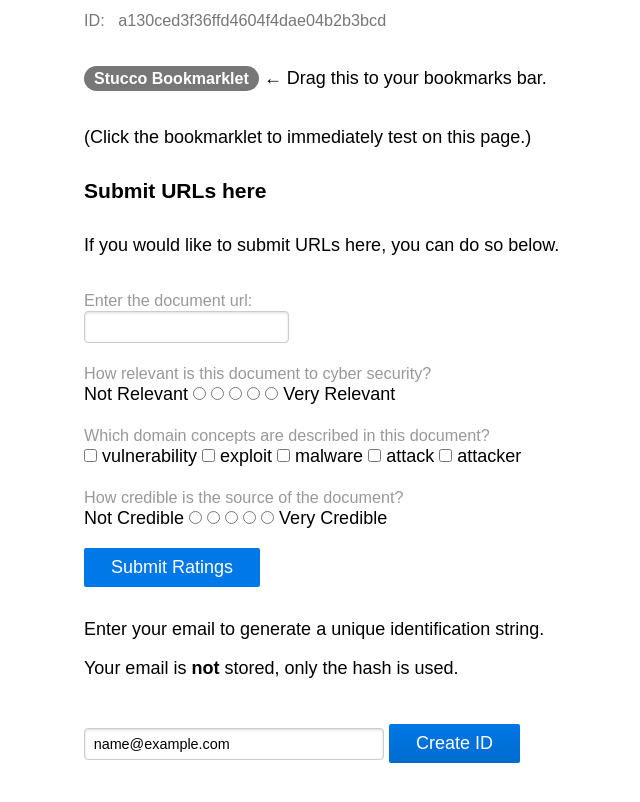
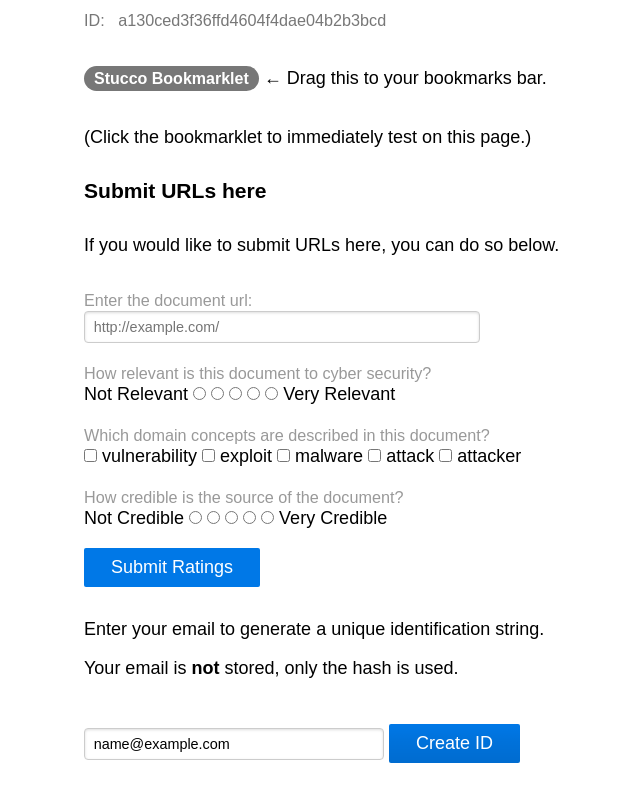
Before and after one commit to stucco-archive/bookmarklet, a website: page public/index.html in a window 1280 px wide. Both pictures are taken after typing "name@example.com" into the empty fields and a click on the button "Create ID". Shown: the part 92-894 px from the top of the page, without its empty margins (256-896 px from the left). Drawn offline with Linux system fonts and the light colour scheme.

Commit message:
increased size of url field

```diff
--- a/public/index.html
+++ b/public/index.html
@@ -66,7 +66,7 @@ If you would like to submit URLs here, you can do so below.
   <div class="label-block">
     <label for="document-url">Enter the document url:</label>
   </div>
-  <input type="text" id="url" name="document-url" required>
+  <input type="text" id="url" name="document-url" class="pure-input-2-3" placeholder="http://example.com/" required>
 </fieldset>
 
 <fieldset>
```
